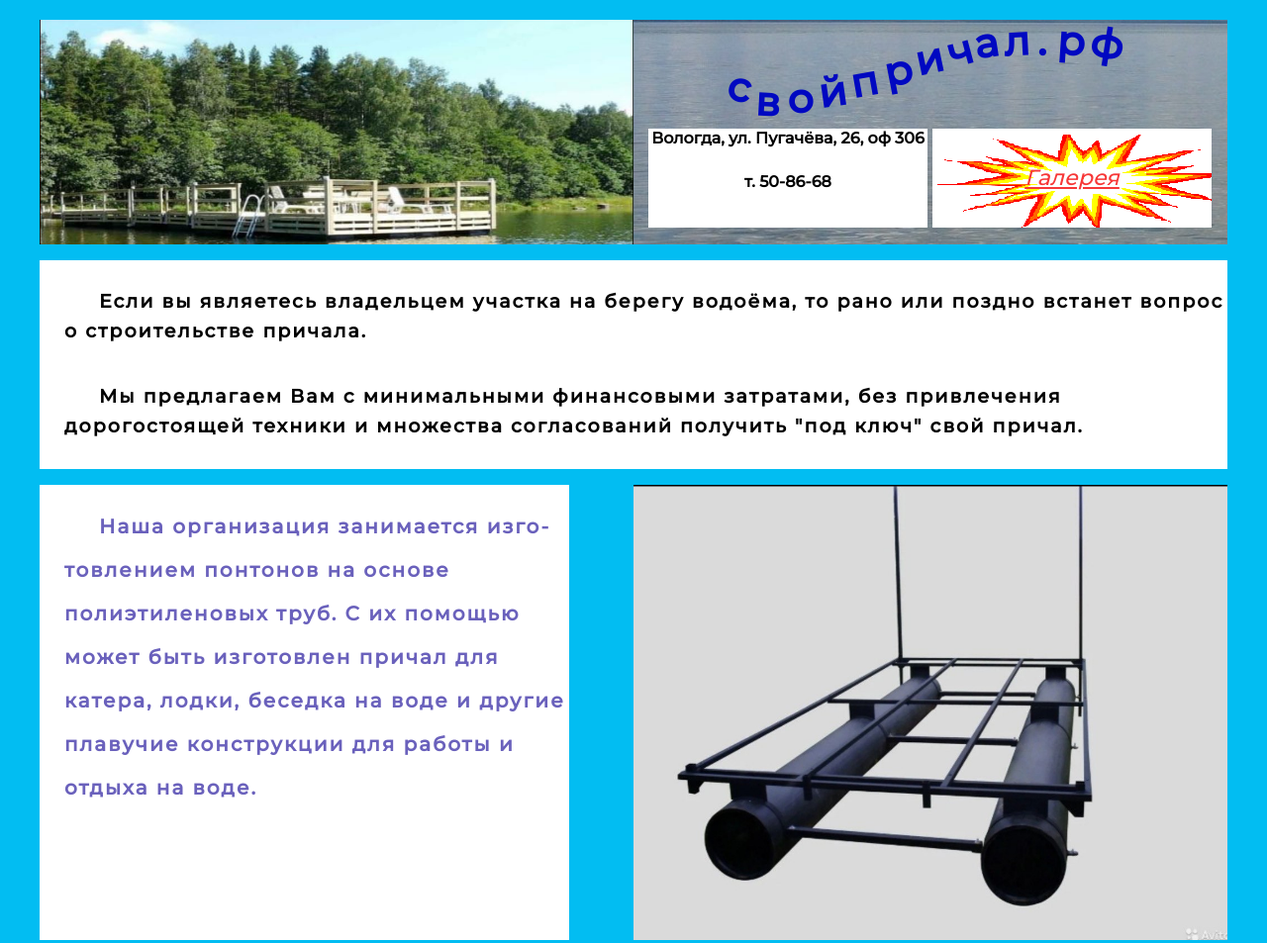
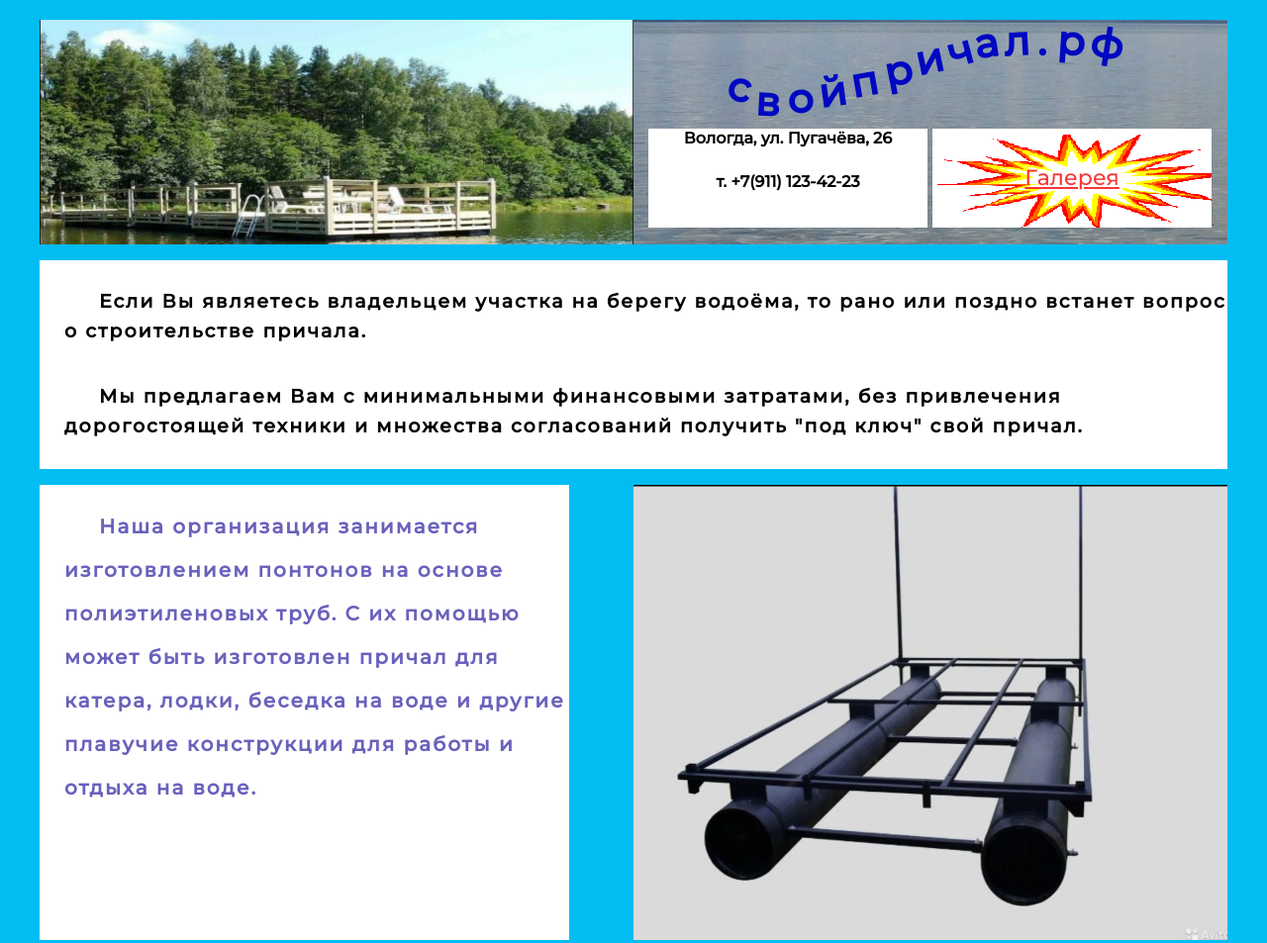
Before and after one commit to bonesones/test-prichal, a plain HTML site: page index.html in a window 1280 px wide. Shown: the top 953 px of the page at 99% size. Drawn offline with Linux system fonts and the light colour scheme.

Commit message:
Add files via upload

```diff
--- a/index.html
+++ b/index.html
@@ -27,26 +27,26 @@
         </h1>
         <div class = "site-title-description">
           <div class = "address">
-            <b>Вологда, ул. Пугачёва, 26, оф 306</b>
-            <div class = "phone-number"><b>т. 50-86-68</b></div>
+            <b>Вологда, ул. Пугачёва, 26</b>
+            <div class = "phone-number"><b>т. +7(911) 123-42-23</b></div>
           </div>
           <a class = "gallary-btn" href = "gallary.html">
-            <i>Галерея</i>
+            Галерея
           </a>
         </div>
       </div>
     </header>
     <main>
       <div style = "line-height: 1.6" class = "main-description">
-        <p class = "sec-par"><b>Если вы являетесь владельцем участка на берегу водоёма, то рано или поздно
+        <p class = "sec-par"><b>Если Вы являетесь владельцем участка на берегу водоёма, то рано или поздно
           встанет вопрос о строительстве причала.</b></p>
         <p class = "sec-par"><b>Мы предлагаем Вам с минимальными финансовыми затратами, без привлечения
         дорогостоящей техники и множества согласований получить "под ключ" свой причал.</b></p>
       </div>
       <div class = "sec">
         <div class = "about-info usual">
-          <p class = "parag"><b>Наша организация занимается из&shy;го&shy;товлением понтонов на основе полиэтиленовых труб.
-          С их помощью может быть изготовлен причал для катера, лодки, бе&shy;седка на воде и другие плавучие кон&shy;струкции для работы
+          <p class = "parag"><b>Наша организация занимается изготовлением понтонов на основе полиэтиленовых труб.
+          С их помощью может быть изготовлен причал для катера, лодки, бе&shy;седка на воде и другие плавучие конструкции для работы
           и отдыха на воде.</b>
         </div>
         <img src = "images/prich1.jpg" alt = "Причал" width = "600" height = "460" style = "max-height: 460px;" id = "first">
@@ -61,16 +61,16 @@
               <li>Высокая прочность.</li>
               <li>Устойчивость к коррозии.</li>
               <li>Постоянная высота возвышения, независимо от колебания воды на водоёме.</li>
-              <li>Не требуется демонтаж монтонов на зиму (за исключением водоёмов с ледоходом).</li>
+              <li>Не требуется демонтаж понтонов на зиму (за исключением водоёмов с ледоходом).</li>
             </b>
           </ol>
         </div>
       </div>
       <div class = "sec">
         <div class = "about-info usual">
-          <p class = "parag"><b>Поплавки выполнены из высо&shy;котех&shy;ноло&shy;гического полиэтилена. Крепление
+          <p class = "parag"><b>Поплавки выполнены из высокотехнологического полиэтилена. Крепление
             каркаса к поплавкам осуществляется с помощью металлических хомутов. Каркас понтонов - металл
-            с водостойким по&shy;кры&shy;тием. В качестве настила используется террасная доска из сосны.
+            с водостойким покрытием. В качестве настила используется террасная доска из сосны.
           </b>
         </div>
         <div class = "right-col">
```
